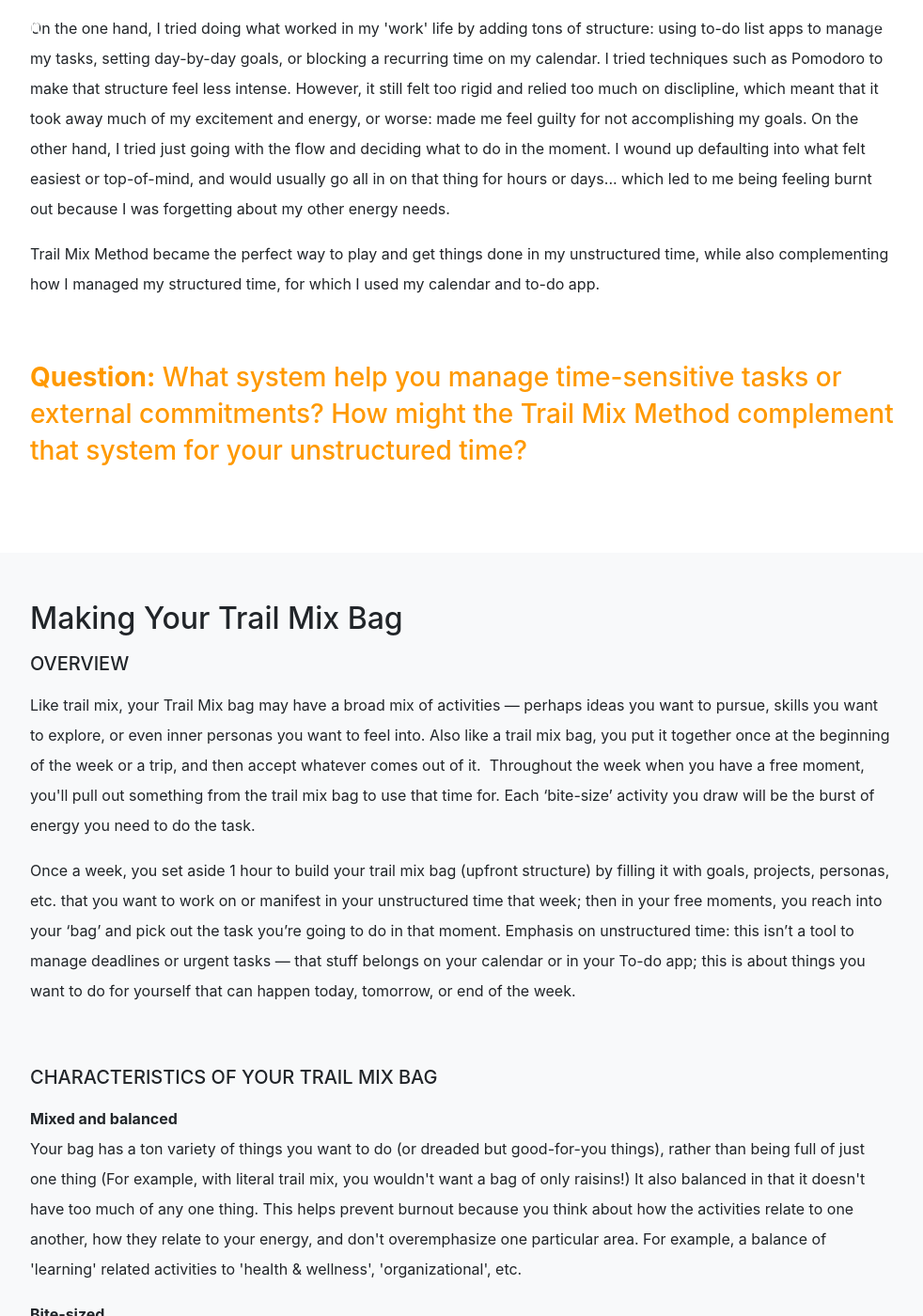
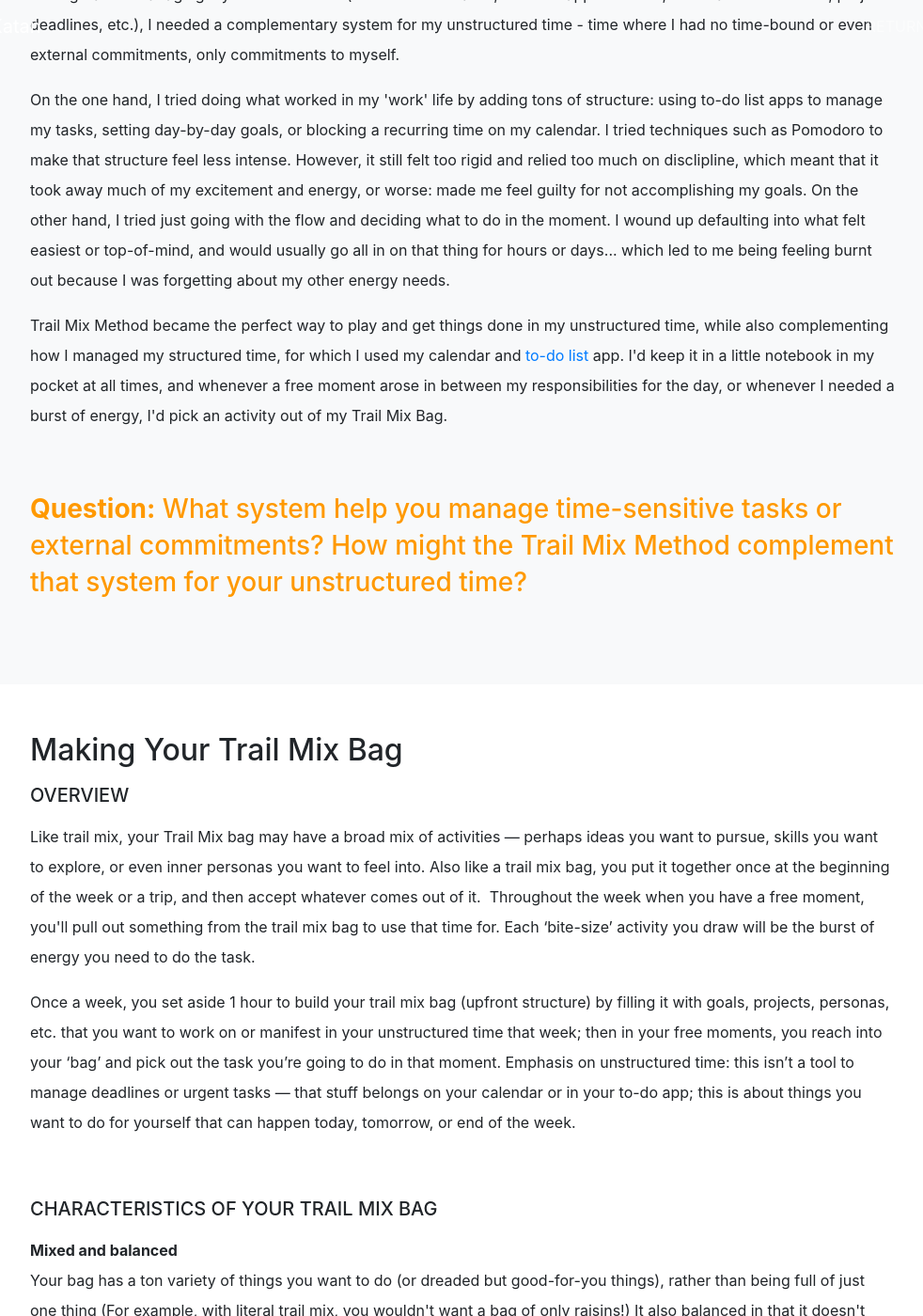
Before and after one commit to dalkat/dalkat.github.io, a Jekyll site: the page built from trailmix.md, in a window 1280 px wide and 1400 px high, scrolled down 2750 px. Shown: the whole window at 94% size, without its empty margins (148-1130 px from the left). Built offline with Jekyll 4.4.1, drawn with Linux system fonts in a browser that asks for light colours; nearby versions of some CDN libraries; some web fonts are replaced; library files that are not in the unit come from our copies; some of the changed text lies outside the part shown.

Commit message:
TMM 4.7
add sections

```diff
--- a/_layouts/trailmix.html
+++ b/_layouts/trailmix.html
@@ -55,6 +55,18 @@ layout: default-sub
             <blockquote><h3 style="line-height: 1.4;color: #ff9900;"><b>Question:</b> Where in your life do you feel you have unstructured time? What have you enjoyed it, and what challenges have you found with how you spend it?</h3></blockquote>
             <p>&nbsp;</p>
 
+          </div>
+        </div>
+      </div>
+    </section>
+
+
+    <section class="blog bg-light" style="padding-top:35px;padding-bottom:25px;">
+      <div class="container">
+        <div class="row">
+          <div class="col-lg-1 col-md-1" style="line-height: 2;"></div>
+          <div class="col-lg-10 col-md-10 col-sm-12 col-12" style="line-height: 2;">
+
 
 
             <p><h2>What is the Trail Mix Method</h2></p>
@@ -79,7 +91,8 @@ layout: default-sub
 
             <p>On the one hand, I tried doing what worked in my 'work' life by adding tons of structure: using to-do list apps to manage my tasks, setting day-by-day goals, or blocking a recurring time on my calendar. I tried techniques such as Pomodoro to make that structure feel less intense. However, it still felt too rigid and relied too much on disclipline, which meant that it took away much of my excitement and energy, or worse: made me feel guilty for not accomplishing my goals. On the other hand, I tried just going with the flow and deciding what to do in the moment. I wound up defaulting into what felt easiest or top-of-mind, and would usually go all in on that thing for hours or days... which led to me being feeling burnt out because I was forgetting about my other energy needs.</p>
 
-            <p>Trail Mix Method became the perfect way to play and get things done in my unstructured time, while also complementing how I managed my structured time, for which I used my calendar and to-do app.</p>
+            <p>Trail Mix Method became the perfect way to play and get things done in my unstructured time, while also complementing how I managed my structured time, for which I used my calendar and <a href="https://todoist.com/r/daliakatan_nciojm" target="_blank">to-do list</a> app. I'd keep it in a little notebook in my pocket at all times, and whenever a free moment arose in between my responsibilities for the day, or whenever I needed a burst of energy, I'd pick an activity out of my Trail Mix Bag.
+            </p>
 
 
             <p>&nbsp;</p>
@@ -94,7 +107,7 @@ layout: default-sub
     </section>
 
 
-    <section class="blog bg-light" style="padding-top:35px;padding-bottom:25px;">
+    <section class="blog" style="padding-top:35px;padding-bottom:25px;">
       <div class="container">
         <div class="row">
           <div class="col-lg-1 col-md-1" style="line-height: 2;"></div>
@@ -104,7 +117,7 @@ layout: default-sub
 
             <p><h5>OVERVIEW</h5></p>
             <p>Like trail mix, your Trail Mix bag may have a broad mix of activities &mdash; perhaps ideas you want to pursue, skills you want to explore, or even inner personas you want to feel into. Also like a trail mix bag, you put it together once at the beginning of the week or a trip, and then accept whatever comes out of it.&nbsp; Throughout the week when you have a free moment, you'll pull out something from the trail mix bag to use that time for.&nbsp;Each &lsquo;bite-size&rsquo; activity you draw will be the burst of energy you need to do the task.</p>
-            <p>Once a week, you set aside 1 hour to build your trail mix bag (upfront structure) by filling it with goals, projects, personas, etc. that you want to work on or manifest in your unstructured time that week; then in your free moments, you reach into your &lsquo;bag&rsquo; and pick out the task you&rsquo;re going to do in that moment. Emphasis on unstructured time: this isn&rsquo;t a tool to manage deadlines or urgent tasks &mdash; that stuff belongs on your calendar or in your To-do app; this is about things you want to do for yourself that can happen today, tomorrow, or end of the week.&nbsp;</p>
+            <p>Once a week, you set aside 1 hour to build your trail mix bag (upfront structure) by filling it with goals, projects, personas, etc. that you want to work on or manifest in your unstructured time that week; then in your free moments, you reach into your &lsquo;bag&rsquo; and pick out the task you&rsquo;re going to do in that moment. Emphasis on unstructured time: this isn&rsquo;t a tool to manage deadlines or urgent tasks &mdash; that stuff belongs on your calendar or in your to-do app; this is about things you want to do for yourself that can happen today, tomorrow, or end of the week.&nbsp;</p>
             <p><strong>&nbsp;</strong></p>
 
             <p><h5>CHARACTERISTICS OF YOUR TRAIL MIX BAG</h5></p>
@@ -151,7 +164,24 @@ layout: default-sub
 
   <p>&nbsp;</p>
 
-            <p><h5>FINAL THOUGHTS</h5></p>
+
+            <blockquote><h3 style="line-height: 1.4;color: #ff9900;"><b>Your challenge:</b> Schedule an hour this Sunday to Trail Mix your week. Use <a href="https://daliakatan.com/TMM" target="_blank">this worksheet</a> to create your first bag, and try Trail Mixing for four weeks. Reach out if you need help, and write back to let me know what worked well and what didn't!</h3></blockquote>
+            <p>&nbsp;</p><br>
+
+          </div>
+        </div>
+      </div>
+    </section>
+
+
+    <section class="blog bg-light" style="padding-top:35px;padding-bottom:25px;">
+      <div class="container">
+        <div class="row">
+          <div class="col-lg-1 col-md-1" style="line-height: 2;"></div>
+          <div class="col-lg-10 col-md-10 col-sm-12 col-12" style="line-height: 2;">
+
+
+            <p><h2>Final Thoughts</h2></p>
 
             <p><strong>Tip on going for longer</strong></p>
             <p>If you find yourself done with the time you set for a task but still with energy to go on or deep in flow: feel out your energy! There's a balance between going deep and burning out - your enthusiasm may pull you for longer than an hour, but doing so can begin to drain your energy. You can always add another chunk of that activity to your bag for later and move on to your next activity! Flow is beautiful and hyperproductive, but it is not fleeting :)</p>
@@ -164,9 +194,6 @@ layout: default-sub
             <p>&nbsp;</p>
 
 
-
-            <blockquote><h3 style="line-height: 1.4;color: #ff9900;"><b>Your challenge:</b> Schedule an hour this Sunday to Trail Mix your week. Use <a href="https://daliakatan.com/TMM" target="_blank">this worksheet</a> to create your first bag, and try Trail Mixing for four weeks. Reach out if you need help, and write back to let me know what worked well and what didn't!</h3></blockquote>
-            <p>&nbsp;</p><br>
 
           </div>
         </div>
```
